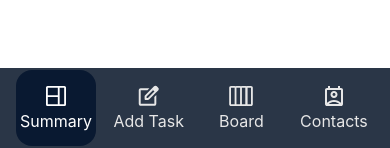
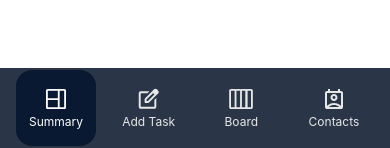
Before and after one commit to kamycoding/join-kanban, an Angular app: page /summary in a window 390 px wide. Shown: the part 696-844 px from the top of the page. Built offline with nearby package versions, Linux system fonts and the light colour scheme; a web font is replaced by a local one.

Commit message:
fix: sidebar responsive

```diff
--- a/src/app/layout/sidebar/sidebar.scss
+++ b/src/app/layout/sidebar/sidebar.scss
@@ -144,6 +144,11 @@ nav {
     // does (#E7E7E7 instead of #CDCDCD).
     color: var(--color-line-hover);
 
+    // The labels do not shrink with the items: at 320px an item is 72px wide,
+    // but "Summary" measures 71.5px at the 16px body size and ends up touching
+    // "Add Task". 12px keeps 18px between the two.
+    font-size: var(--font-size-t7);
+
     &.active {
       border-radius: var(--radius-xl);
     }
```
